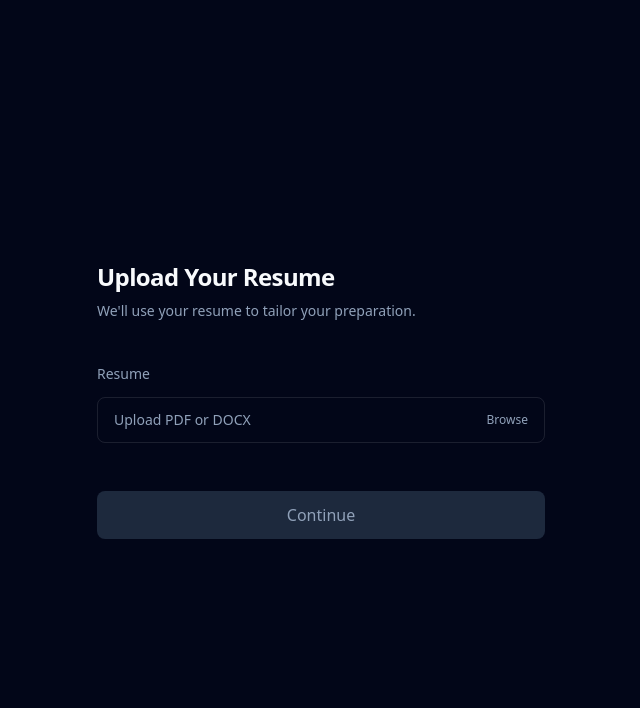
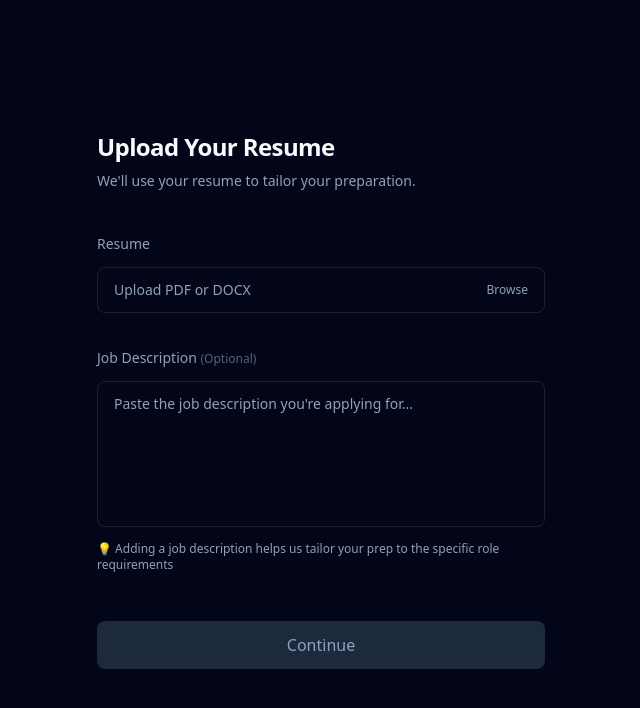
Before and after one commit to gongireddysr/interview-prep-platform, a Next.js app: page /onboarding/upload in a window 1280 px wide. Shown: the top 708 px of the page, without its empty margins (319-959 px from the left). Built offline with nearby package versions, Linux system fonts and the light colour scheme.

Commit message:
We have added another option to the user to add job descrption along with the resume so that we can use that information to tailor fit the application more to the user specific

```diff
--- a/src/app/onboarding/upload/page.tsx
+++ b/src/app/onboarding/upload/page.tsx
@@ -186,21 +186,24 @@ function OnboardingUploadContent() {
             </div>
           </div>
 
-          {/* Job Description - Only for Scheduled */}
-          {isScheduled && (
+          {/* Job Description - Required for Scheduled, Optional for Preparing */}
           <div>
             <label className="text-sm font-medium text-muted-foreground">
-                Job Description
+              Job Description {!isScheduled && <span className="text-xs text-muted-foreground/60">(Optional)</span>}
             </label>
             <textarea
               value={jobDescription}
               onChange={(e) => setJobDescription(e.target.value)}
-                placeholder="Paste the job description here..."
+              placeholder="Paste the job description you're applying for..."
               rows={6}
               className="mt-3 w-full resize-none rounded-md border border-border bg-transparent px-4 py-3 text-sm text-foreground placeholder:text-muted-foreground focus:border-primary focus:outline-none"
             />
+            {!isScheduled && (
+              <p className="mt-2 text-xs text-muted-foreground">
+                💡 Adding a job description helps us tailor your prep to the specific role requirements
+              </p>
+            )}
           </div>
-          )}
         </div>
 
         <button
```
Also changed, not shown: 2 other files (tests, documents, lock files or other folders). Lines whose indentation alone changed are shown as unchanged.
